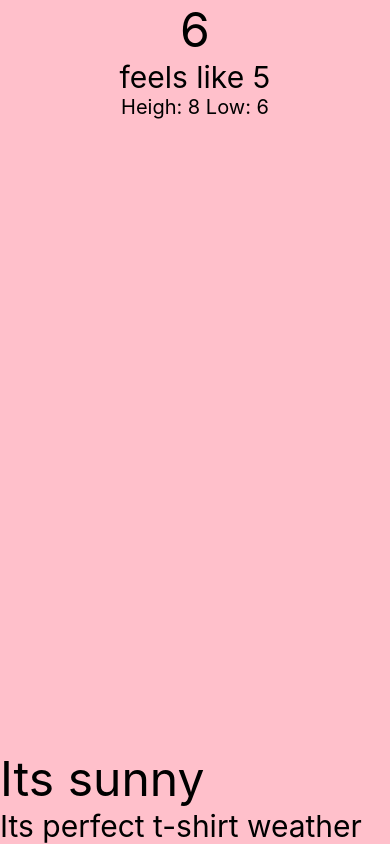
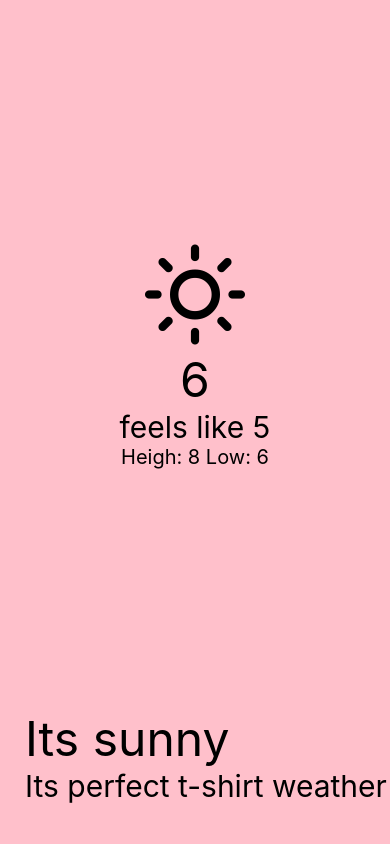
Before and after one commit to I-A11/Weather-App-React-Native, a React Native app: screen / in a window 390 px wide. Built offline with nearby package versions, Linux system fonts and the light colour scheme.

Commit message:
Create CurrentWeather component to keep all related code in it.

```diff
--- a/App.js
+++ b/App.js
@@ -1,58 +1,18 @@
 import React from "react";
-import { View, Text, SafeAreaView, StyleSheet } from "react-native";
+import { View, StyleSheet } from "react-native";
+import CurrentWeather from "./src/components/CurrentWeather";
 
 const App = () => {
   return (
-    <SafeAreaView style={styles.wrapper}>
-      <View style={styles.container}>
-        <Text style={styles.temp}>6</Text>
-        <Text style={styles.feels}>feels like 5</Text>
-        <View style={styles.highLowWrapper}>
-          <Text style={styles.highLow}>Heigh: 8</Text>
-          <Text style={styles.highLow}> Low: 6</Text>
-        </View>
-      </View>
-      <View style={styles.bodyWrapper}>
-        <Text style={styles.description}>Its sunny</Text>
-        <Text style={styles.message}>Its perfect t-shirt weather</Text>
-      </View>
-    </SafeAreaView>
+    <View style={styles.container}>
+      <CurrentWeather />
+    </View>
   );
 };
 
 const styles = StyleSheet.create({
-  wrapper: {
-    flex: 1,
-    backgroundColor: "pink",
-  },
   container: {
     flex: 1,
-    alignItems: "center",
-  },
-  temp: {
-    color: "black",
-    fontSize: 48,
-  },
-  feels: {
-    color: "black",
-    fontSize: 30,
-  },
-  highLowWrapper: {
-    flexDirection: "row",
-  },
-  highLow: {
-    color: "black",
-    fontSize: 20,
-  },
-  bodyWrapper: {
-    justifyContent: "flex-end",
-    alignItems: "flex-start",
-  },
-  description: {
-    fontSize: 48,
-  },
-  message: {
-    fontSize: 30,
   },
 });
 
--- /dev/null
+++ b/src/components/CurrentWeather.js
@@ -0,0 +1,64 @@
+import React from "react";
+import { View, Text, SafeAreaView, StyleSheet } from "react-native";
+import { Feather } from "@expo/vector-icons";
+
+const CurrentWeather = () => {
+  return (
+    <SafeAreaView style={styles.wrapper}>
+      <View style={styles.container}>
+        <Feather name="sun" size={100} color="black" />
+        <Text style={styles.temp}>6</Text>
+        <Text style={styles.feels}>feels like 5</Text>
+        <View style={styles.highLowWrapper}>
+          <Text style={styles.highLow}>Heigh: 8</Text>
+          <Text style={styles.highLow}> Low: 6</Text>
+        </View>
+      </View>
+      <View style={styles.bodyWrapper}>
+        <Text style={styles.description}>Its sunny</Text>
+        <Text style={styles.message}>Its perfect t-shirt weather</Text>
+      </View>
+    </SafeAreaView>
+  );
+};
+
+const styles = StyleSheet.create({
+  wrapper: {
+    flex: 1,
+    backgroundColor: "pink",
+  },
+  container: {
+    flex: 1,
+    alignItems: "center",
+    justifyContent: "center",
+  },
+  temp: {
+    color: "black",
+    fontSize: 48,
+  },
+  feels: {
+    color: "black",
+    fontSize: 30,
+  },
+  highLowWrapper: {
+    flexDirection: "row",
+  },
+  highLow: {
+    color: "black",
+    fontSize: 20,
+  },
+  bodyWrapper: {
+    justifyContent: "flex-end",
+    alignItems: "flex-start",
+    paddingLeft: 25,
+    marginBottom: 40,
+  },
+  description: {
+    fontSize: 48,
+  },
+  message: {
+    fontSize: 30,
+  },
+});
+
+export default CurrentWeather;
```
